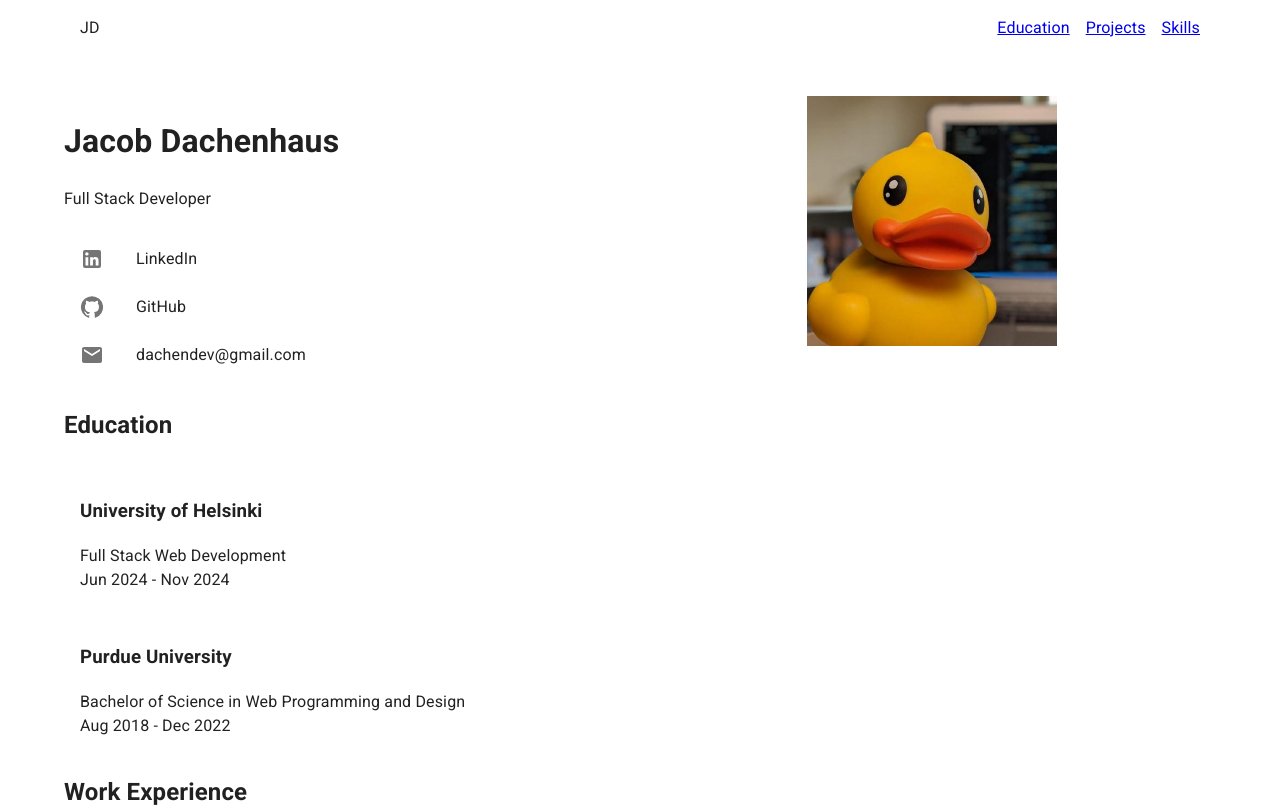
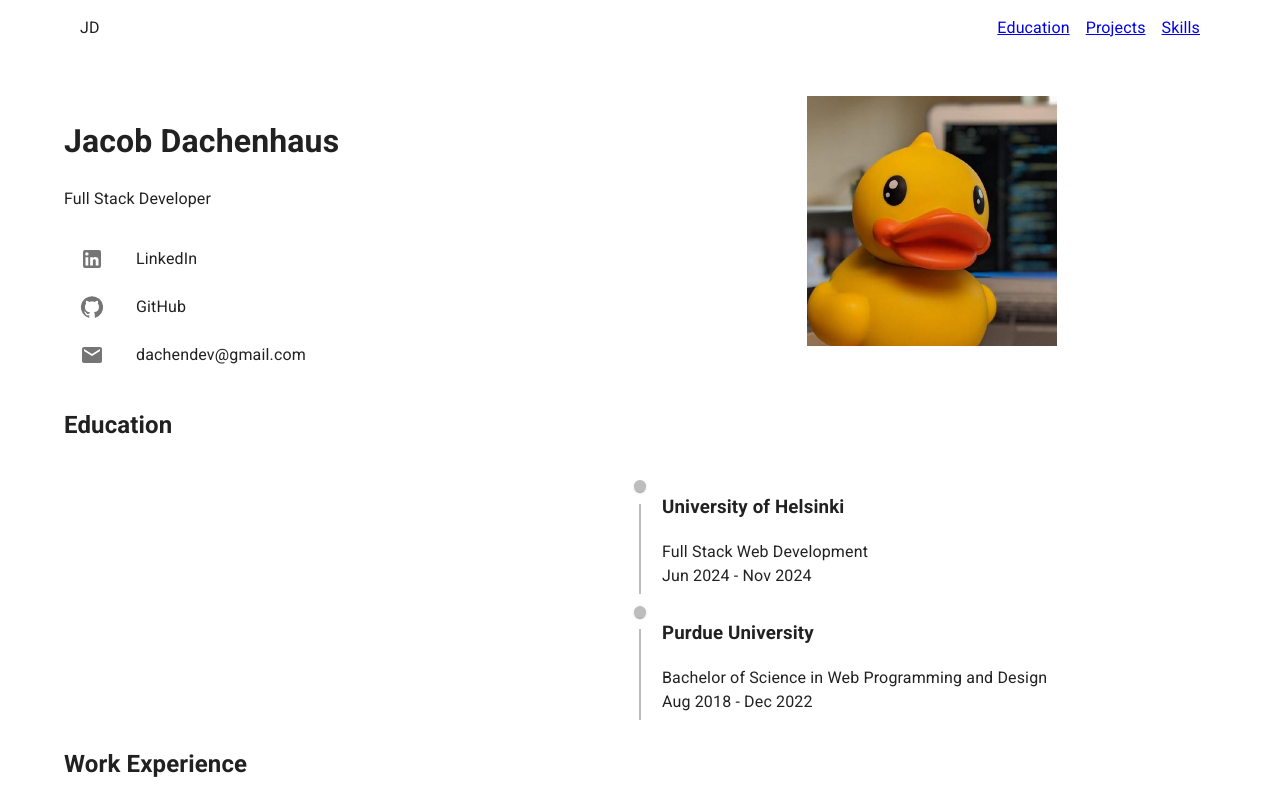
Before and after one commit to dachendev/portfolio, a React (Vite) app: page / in a window 1280 px wide. Shown: the top 807 px of the page. Built offline with nearby package versions, Linux system fonts and the light colour scheme.

Commit message:
use timeline for education section

```diff
--- a/package.json
+++ b/package.json
@@ -14,6 +14,7 @@
     "@emotion/styled": "^11.13.0",
     "@fontsource/roboto": "^5.1.0",
     "@mui/icons-material": "^6.1.6",
+    "@mui/lab": "^6.0.0-beta.14",
     "@mui/material": "^6.1.6",
     "react": "^18.3.1",
     "react-dom": "^18.3.1"
--- a/src/components/Education.tsx
+++ b/src/components/Education.tsx
@@ -1,5 +1,10 @@
 import React from "react";
-import Box from "@mui/material/Box";
+import Timeline from "@mui/lab/Timeline";
+import TimelineItem from "@mui/lab/TimelineItem";
+import TimelineSeparator from "@mui/lab/TimelineSeparator";
+import TimelineConnector from "@mui/lab/TimelineConnector";
+import TimelineContent from "@mui/lab/TimelineContent";
+import TimelineDot from "@mui/lab/TimelineDot";
 
 const educations = [
   {
@@ -20,15 +25,23 @@ const Education: React.FC = () => {
   return (
     <div>
       <h2>Education</h2>
+      <Timeline>
         {educations.map((e, i) => (
-        <Box key={i} sx={{ p: 2 }}>
+          <TimelineItem key={i}>
+            <TimelineSeparator>
+              <TimelineDot />
+              <TimelineConnector />
+            </TimelineSeparator>
+            <TimelineContent>
               <h3>{e.name}</h3>
               <div>{e.tagline}</div>
               <div>
                 {e.startDate} - {e.endDate}
               </div>
-        </Box>
+            </TimelineContent>
+          </TimelineItem>
         ))}
+      </Timeline>
     </div>
   );
 };
```
Also changed, not shown: 1 other file (tests, documents, lock files or other folders). Lines whose indentation alone changed are shown as unchanged.
